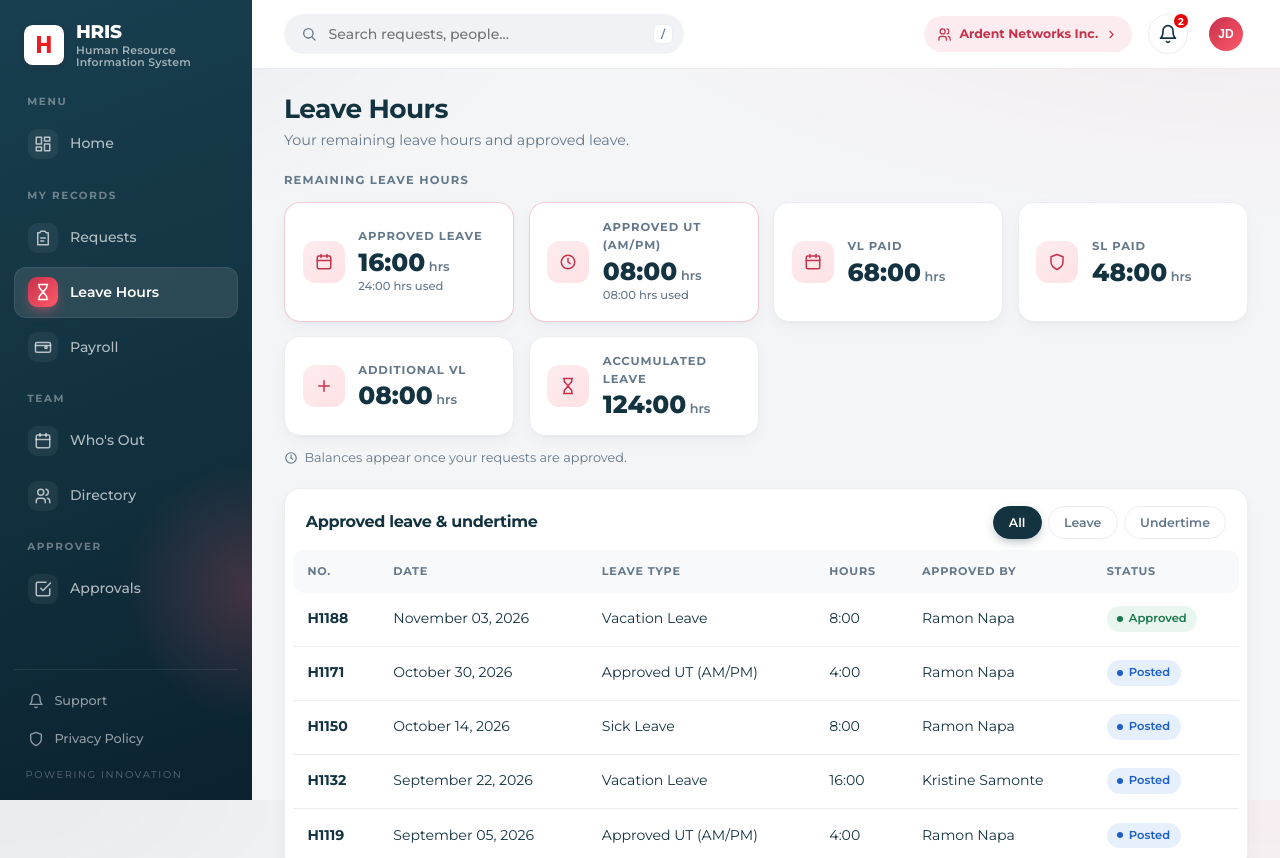
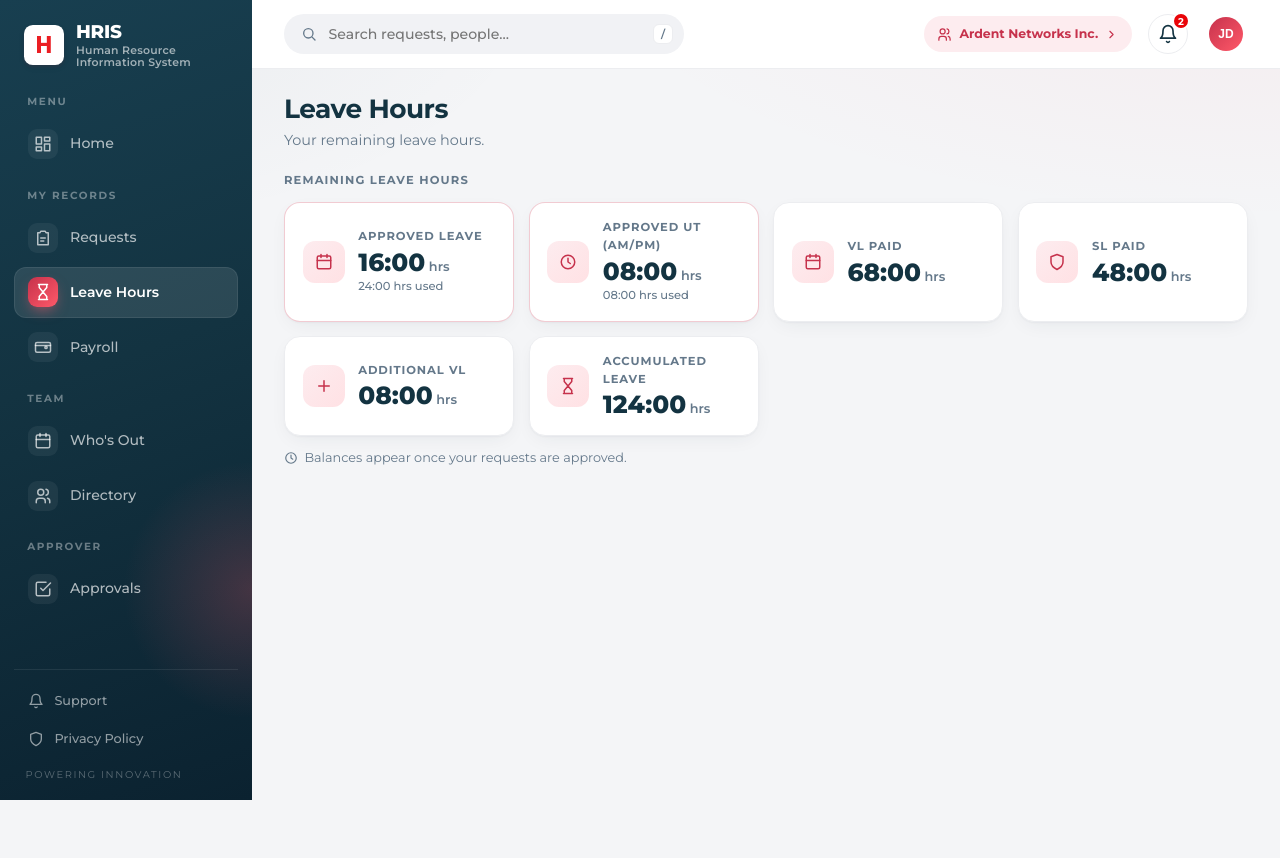
Before and after one commit to naparamon5-spec/hris-v2, a Nuxt app: page /leave-hours in a window 1280 px wide. Shown: the top 858 px of the page. After the commit the page ends 800 px from the top, so only its background shows below. Built offline with nearby package versions, Linux system fonts and the light colour scheme.

Commit message:
refactor: Leave Hours shows only the balance cards (no approved-leave table)
Co-Authored-By: Claude Opus 5.5 <noreply@anthropic.com>

```diff
--- a/composables/useMockData.js
+++ b/composables/useMockData.js
@@ -66,23 +66,10 @@ export const useMockData = () => {
 
   // Leave Hours — same shape as hris_server GET /auth/leaves/hours ("hh:mm" strings;
   // null = leave type not assigned to the employee, so its card is hidden like mobile).
-  // `history` stands in for approved LOAs from GET /auth/requests/loa
-  // (status Approved/Posted) — the server has no separate leave-history endpoint.
   const leaveHours = {
     approved_leave: '16:00', approved_ut: '08:00',
     approved_leave_used: '24:00', approved_ut_used: '08:00',
-    vl_paid: '68:00', sl_paid: '48:00', additional_vl: '08:00', accumulated_leave: '124:00',
-    history: [
-      { no: 'H1188', leave_type: 'Vacation Leave', txn_date: 'November 03, 2026', applied_hours: '8:00', approved_by: 'Ramon Napa', status: 'Approved' },
-      { no: 'H1171', leave_type: 'Approved UT (AM/PM)', txn_date: 'October 30, 2026', applied_hours: '4:00', approved_by: 'Ramon Napa', status: 'Posted' },
-      { no: 'H1150', leave_type: 'Sick Leave', txn_date: 'October 14, 2026', applied_hours: '8:00', approved_by: 'Ramon Napa', status: 'Posted' },
-      { no: 'H1132', leave_type: 'Vacation Leave', txn_date: 'September 22, 2026', applied_hours: '16:00', approved_by: 'Kristine Samonte', status: 'Posted' },
-      { no: 'H1119', leave_type: 'Approved UT (AM/PM)', txn_date: 'September 05, 2026', applied_hours: '4:00', approved_by: 'Ramon Napa', status: 'Posted' },
-      { no: 'H1097', leave_type: 'Approved Leave', txn_date: 'August 08, 2026', applied_hours: '8:00', approved_by: 'Ramon Napa', status: 'Posted' },
-      { no: 'H1063', leave_type: 'Sick Leave', txn_date: 'July 17, 2026', applied_hours: '8:00', approved_by: 'Vincent Cataylo', status: 'Posted' },
-      { no: 'H1041', leave_type: 'Additional VL', txn_date: 'June 26, 2026', applied_hours: '8:00', approved_by: 'Ramon Napa', status: 'Posted' },
-      { no: 'H1020', leave_type: 'Vacation Leave', txn_date: 'May 11, 2026', applied_hours: '24:00', approved_by: 'Ramon Napa', status: 'Posted' }
-    ]
+    vl_paid: '68:00', sl_paid: '48:00', additional_vl: '08:00', accumulated_leave: '124:00'
   }
 
   // Shared state so records created in the UI persist while navigating.
--- a/pages/leave-hours.vue
+++ b/pages/leave-hours.vue
@@ -1,6 +1,6 @@
 <template>
   <div>
-    <div class="page-head"><div><h1>Leave Hours</h1><p>Your remaining leave hours and approved leave.</p></div></div>
+    <div class="page-head"><div><h1>Leave Hours</h1><p>Your remaining leave hours.</p></div></div>
 
     <h3 class="section-title">Remaining leave hours</h3>
     <div class="cards">
@@ -14,38 +14,12 @@
       </div>
     </div>
     <p class="note m"><AppIcon name="clock" :size="14" /> Balances appear once your requests are approved.</p>
-
-    <div class="card list">
-      <div class="lh">
-        <h3>Approved leave &amp; undertime</h3>
-        <div class="chips">
-          <button v-for="f in filters" :key="f" type="button" class="chip" :class="{ on: filter === f }" @click="filter = f">{{ f }}</button>
-        </div>
-      </div>
-      <div class="table-wrap">
-        <table class="table stack">
-          <thead><tr><th>No.</th><th>Date</th><th>Leave type</th><th>Hours</th><th>Approved by</th><th>Status</th></tr></thead>
-          <tbody>
-            <tr v-for="r in pageRows" :key="r.no">
-              <td data-label="No."><b>{{ r.no }}</b></td>
-              <td data-label="Date">{{ r.txn_date }}</td>
-              <td data-label="Leave type">{{ r.leave_type }}</td>
-              <td data-label="Hours">{{ r.applied_hours }}</td>
-              <td data-label="Approved by">{{ r.approved_by || '—' }}</td>
-              <td data-label="Status"><span class="badge" :class="'badge-' + badge(r.status)">{{ r.status }}</span></td>
-            </tr>
-          </tbody>
-        </table>
-        <p v-if="!rows.length" class="empty">No approved leave yet</p>
-      </div>
-    </div>
-    <Pager v-model:page="page" :pages="pages" :total="total" :size="size" />
   </div>
 </template>
 
 <script setup>
-// Replace with: api('/auth/leaves/hours') and api('/auth/requests/loa') (status Approved/Posted)
-const { leaveHours: h, badge } = useMockData()
+// Replace with: api('/auth/leaves/hours')
+const { leaveHours: h } = useMockData()
 
 // Same cards and order as hris_mobile leave_hours_screen.dart. Approved Leave / UT always
 // show; the others only when the leave type is assigned (server sends null otherwise).
@@ -57,13 +31,6 @@ const cards = computed(() => [
   h.additional_vl != null && { label: 'Additional VL', value: h.additional_vl, icon: 'plus' },
   h.accumulated_leave != null && { label: 'Accumulated Leave', value: h.accumulated_leave, icon: 'hourglass' }
 ].filter(Boolean))
-
-const filters = ['All', 'Leave', 'Undertime']
-const filter = ref('All')
-const isUt = (r) => r.leave_type === 'Approved UT (AM/PM)'
-const rows = computed(() => h.history.filter(r =>
-  filter.value === 'All' || (filter.value === 'Undertime') === isUt(r)))
-const { page, size, total, pages, pageRows } = usePagination(rows, 5)
 </script>
 
 <style scoped>
@@ -77,8 +44,4 @@ const { page, size, total, pages, pageRows } = usePagination(rows, 5)
 .hrs .used { text-transform: none; letter-spacing: 0; font-weight: 500; }
 .hrs.main { border-color: rgba(198,50,76,.25); }
 .note { display: flex; align-items: center; gap: .4rem; font-size: .8rem; margin-top: .75rem; margin-bottom: 1.25rem; }
-.list { padding: .5rem; }
-.lh { display: flex; flex-wrap: wrap; justify-content: space-between; align-items: center; gap: .6rem; padding: .6rem .8rem .7rem; }
-.lh h3 { font-size: 1rem; }
-.empty { text-align: center; color: var(--muted); padding: 2rem 0; }
 </style>
```
Also changed, not shown: 1 other file (tests, documents, lock files or other folders).
